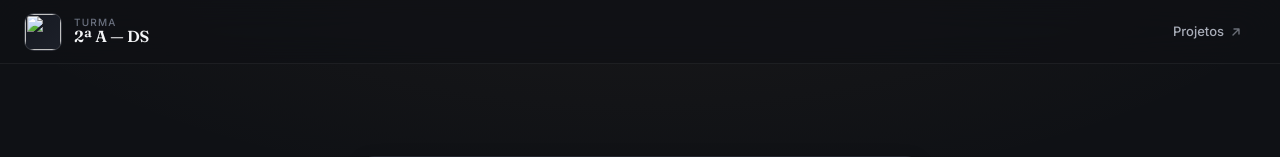
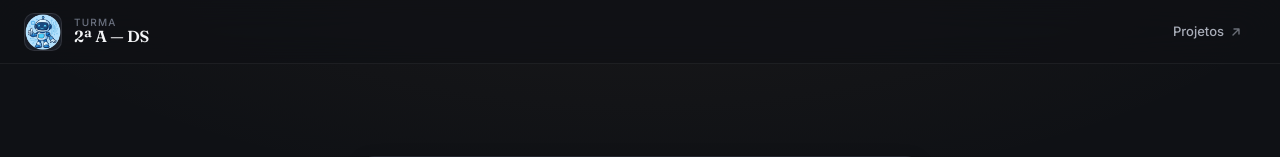
Before and after one commit to Minduin-010/Fila_Do_Banheiro, a plain HTML site: page index.html in a window 1280 px wide. Shown: the top 157 px of the page. Drawn offline with nearby package versions, Linux system fonts and the light colour scheme.

Commit message:
Fila atualizado

```diff
--- a/index.html
+++ b/index.html
@@ -17,7 +17,7 @@
     <div class="header-content">
       <a href="#" class="brand">
         <span class="brand-mark">
-          <img src="/img/mascote1.png" alt="">
+          <img src="/img-fila/mascote1.png" alt="">
         </span>
         <span class="brand-text">
           <span class="brand-label">Turma</span>
```
